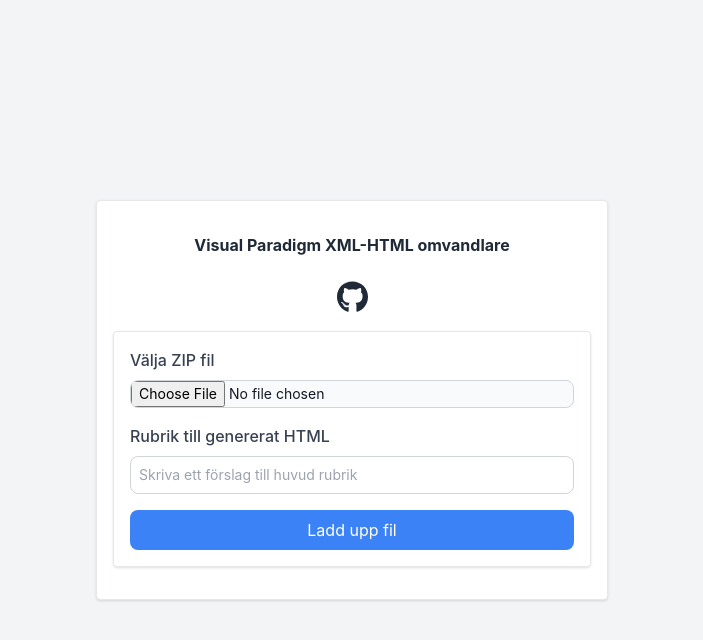
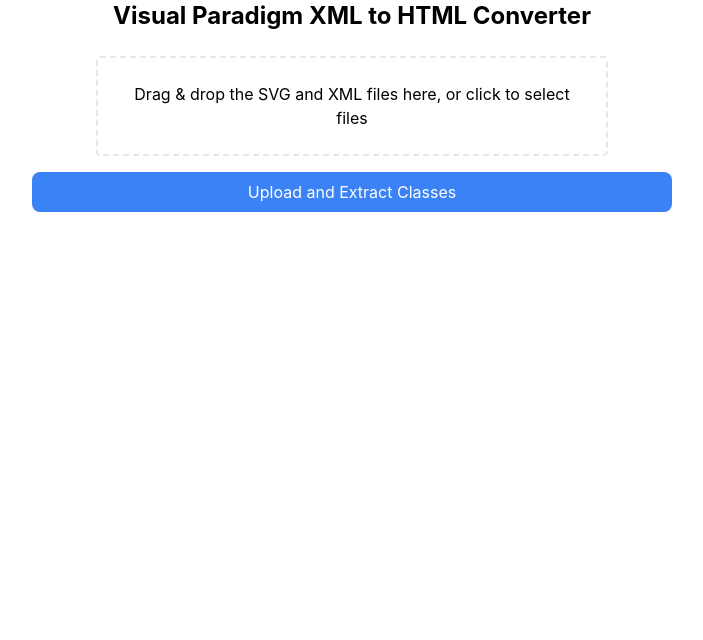
Before and after one commit to dejmail/vp-xml-html, a React (Create React App) app in the folder frontend/: page / in a window 1280 px wide. Shown: the top 640 px of the page, without its empty margins (288-991 px from the left). Built offline with nearby package versions, Linux system fonts and the light colour scheme.

Commit message:
Removed the requirements for zip file, and allow now multifile uploads. Also, one can remove unwanted classes from the draft through checkboxes, and then save the file locally. Still does not generate img map coordinates for one model though

```diff
--- a/frontend/src/App.js
+++ b/frontend/src/App.js
@@ -1,139 +1,167 @@
+import React, { useState } from 'react';
+import FileUpload from './FileUpload';
+
+const App = () => {
+  const [header, setHeader] = useState("Extracted Model - Default Header");
+  const [message, setMessage] = useState("");
+  const [classes, setClasses] = useState([]);
+  const [selectedClasses, setSelectedClasses] = useState([]);
+  const [generatedHtml, setGeneratedHtml] = useState(""); // Store the generated HTML here
+  const [disabledClasses, setDisabledClasses] = useState([]);
 
 
-import React, { useState } from 'react';
-import { FontAwesomeIcon } from '@fortawesome/react-fontawesome';
-import { faGithub } from '@fortawesome/free-brands-svg-icons';
-
-function App() {
-  const [file, setFile] = useState(null);
-  const [header, setHeader] = useState("");
-  const [message, setMessage] = useState("");
-  const [generatedHtml, setGeneratedHtml] = useState(null);
-
-  // Handle file input change
-  const handleFileChange = (event) => {
-    setFile(event.target.files[0]);
+  const handleFilesUploaded = (responseData) => {
+    if (responseData) {
+      if (responseData.html) {
+        setGeneratedHtml(responseData.html);  // Set the generated HTML
+      }
+      if (responseData.classes) {
+        setClasses(responseData.classes);  // Set the list of classes
+        setSelectedClasses(responseData.classes);  // Pre-select all classes by default
+      }
+    } else {
+      setMessage("No HTML or class content found in the response.");
+    }
   };
 
-  // Handle header input change
-  const handleHeaderChange = (event) => {
-    setHeader(event.target.value);
+  const handleClassToggle = (className) => {
+    setSelectedClasses((prevSelected) => {
+      let updatedSelected;
+      if (prevSelected.includes(className)) {
+        // If the class is already selected, remove it and disable it
+        updatedSelected = prevSelected.filter((name) => name !== className);
+        setDisabledClasses((prevDisabled) => [...prevDisabled, className]);
+      } else {
+        // If the class is not selected, add it
+        updatedSelected = [...prevSelected, className];
+      }
+
+      // Update the generated HTML preview
+      const filteredHtml = generateHtmlContent();
+      setGeneratedHtml(filteredHtml);
+
+      return updatedSelected;
+    });
   };
 
-  // Handle file upload form submission
-  const handleSubmit = async (event) => {
-    event.preventDefault();
 
-    if (!file) {
-      setMessage("Please choose a file first.");
+  const generateHtmlContent = () => {
+    if (!generatedHtml) {
+      return "";
+    }
+
+    // Parse the full HTML document from generatedHtml
+    const parser = new DOMParser();
+    const doc = parser.parseFromString(generatedHtml, "text/html");
+
+    // Find all <h2> elements (or appropriate elements representing class headers)
+    const h2Elements = doc.querySelectorAll("h2");
+
+    // Iterate over <h2> elements and remove those that are not in selectedClasses
+    h2Elements.forEach((h2) => {
+      const className = h2.textContent.trim();
+
+      // If the class is not selected, remove the <h2> and its subsequent siblings
+      if (!selectedClasses.includes(className)) {
+        let currentElement = h2;
+
+        while (currentElement) {
+          const nextElement = currentElement.nextElementSibling;
+
+          // Remove the current element from the DOM
+          currentElement.remove();
+
+          // Stop when reaching another <h2> or no more siblings
+          if (nextElement && nextElement.tagName === "H2") {
+            break;
+          }
+
+          currentElement = nextElement;
+        }
+      }
+    });
+
+    // Return the entire updated document as a string, including the <head> and <body>
+    return doc.documentElement.outerHTML;
+  };
+
+
+
+  const handleDownload = () => {
+    if (!generatedHtml) {
+      setMessage("No HTML available to download. Please generate the HTML first.");
       return;
     }
 
-    const formData = new FormData();
-    formData.append('file', file);
-    formData.append('header', header);
-
-    try {
-      const response = await fetch('/upload', {
-        method: 'POST',
-        body: formData,
-      });
-
-      if (response.ok) {
-        const result = await response.json();
-        setGeneratedHtml(result.html);
-        setMessage("Fil uppladdad.");
-      } else {
-        const errorResult = await response.json();
-        setMessage(`Fel med uppladdning. Vänligen försök igen. - ${errorResult.message}`);
-      }
-    } catch (error) {
-      console.error("Fel med uppladdning:", error);
-      setMessage("Fel med uppladdning. Vänligen försök igen.");
-    }
+    // Create a blob from the filtered HTML content and trigger the download
+    const blob = new Blob([generatedHtml], { type: 'text/html' });
+    const link = document.createElement('a');
+    link.href = URL.createObjectURL(blob);
+    link.download = 'filtered_classes.html';
+    link.click();
   };
 
-  // Function to trigger download of the generated HTML
-  const handleDownload = () => {
-    const element = document.createElement('a');
-    const fileBlob = new Blob([generatedHtml], { type: 'text/html' });
-    element.href = URL.createObjectURL(fileBlob);
-    element.download = "generated.html";
-    document.body.appendChild(element);
-    element.click();
-    document.body.removeChild(element);
-  };
 
   return (
+    <div className="App">
+      <h1 className="text-2xl font-bold text-center mb-6">Visual Paradigm XML to HTML Converter</h1>
 
-    <div className="flex items-center justify-center min-h-screen bg-gray-100">
-    <div className="w-full max-w-lg mx-auto p-4 border rounded shadow bg-white">
+      {/* File Upload Section */}
+      <FileUpload onFilesUploaded={handleFilesUploaded} />
 
-    <div className="container">
-      <div className="row my-4">
-        <h1 className="text-1xl font-bold mb-6 text-center text-gray-800">
-          Visual Paradigm XML-HTML omvandlare
-        </h1>
-        {/* GitHub Icon Link */}
-        <div className="text-center my-4">
-          <a href="https://github.com/dejmail/vp-xml-html" target="_blank" rel="noopener noreferrer">
-            <FontAwesomeIcon icon={faGithub} size="2x" className="text-gray-800 hover:text-black transition duration-300" />
-          </a>
+      <div className="my-4 text-center text-red-500">{message}</div>
+
+      {/* Display Classes for Selection */}
+{classes && classes.length > 0 && (
+  <div className="class-selection w-full max-w-lg mx-auto p-4 border rounded shadow">
+    <h2 className="text-xl font-bold mb-4">Select Classes to Include in HTML</h2>
+    <ul>
+      {classes.map((className) => (
+        <li key={className} className="my-2">
+          <label className="flex items-center">
+            <input
+              type="checkbox"
+              checked={selectedClasses.includes(className)}
+              disabled={disabledClasses.includes(className)}
+              onChange={() => handleClassToggle(className)}
+              className="mr-2"
+            />
+            {className}
+          </label>
+        </li>
+      ))}
+    </ul>
+    <button
+      onClick={() => setGeneratedHtml(generateHtmlContent())}
+      className="mt-4 w-full bg-blue-500 text-white py-2 px-4 rounded-lg hover:bg-blue-600 transition duration-300"
+    >
+      Generate HTML Preview
+    </button>
   </div>
-      </div>
+)}
 
-      {/* File Upload Form */}
-      <div className="row my-4">
-        <form onSubmit={handleSubmit} className="w-full max-w-lg mx-auto p-4 border rounded shadow">
-          <div className="mb-4">
-            <label htmlFor="file" className="block text-gray-700 font-medium mb-2">Välja ZIP fil</label>
-            <input
-              type="file"
-              id="file"
-              onChange={handleFileChange}
-              accept=".zip"
-              className="block w-full text-sm text-gray-900 border border-gray-300 rounded-lg cursor-pointer bg-gray-50 focus:outline-none"
-            />
-          </div>
-          <div className="mb-4">
-            <label htmlFor="header" className="block text-gray-700 font-medium mb-2">Rubrik till genererat HTML</label>
-            <input
-              type="text"
-              id="header"
-              value={header}
-              onChange={handleHeaderChange}
-              placeholder="Skriva ett förslag till huvud rubrik"
-              className="block w-full text-sm text-gray-900 border border-gray-300 rounded-lg p-2 focus:outline-none"
-            />
-          </div>
-          <button type="submit" className="w-full bg-blue-500 text-white py-2 px-4 rounded-lg hover:bg-blue-600 transition duration-300">
-            Ladd upp fil
-          </button>
-        </form>
-        {message && <p className="mt-4 text-center text-sm text-gray-700">{message}</p>}
-      </div>
-
-      {/* Display Generated HTML and Download Option */}
+      {/* HTML Preview and Download Button */}
       {generatedHtml && (
   <div className="row my-4">
     <div className="w-full max-w-lg mx-auto p-4 border rounded shadow">
-            <h2 className="text-xl font-bold mb-4">HTML Utkast</h2>
-            <div
-              className="generated-html-preview border p-2"
-              dangerouslySetInnerHTML={{ __html: generatedHtml }}
+      <h2 className="text-xl font-bold mb-4">HTML Preview</h2>
+      <iframe
+        title="HTML Preview"
+        className="w-full border p-2"
+        style={{ height: "600px" }}
+        srcDoc={generatedHtml} // Use `srcDoc` to embed the entire HTML document
       />
       <button
         onClick={handleDownload}
-              className="mt-4 w-full bg-green-500 text-white py-2 px-4 rounded-lg hover:bg-green-600 transition duration-300">
-              Ladda ner HTML fil
+        className="mt-4 w-full bg-green-500 text-white py-2 px-4 rounded-lg hover:bg-green-600 transition duration-300"
+      >
+        Download HTML File
       </button>
     </div>
   </div>
 )}
     </div>
-    </div>
-    </div>
   );
-}
+};
 
 export default App;
--- a/frontend/src/FileUpload.js
+++ b/frontend/src/FileUpload.js
@@ -1,74 +1,89 @@
-import React, { useState } from 'react';
+import React, { useCallback, useState } from 'react';
+import { useDropzone } from 'react-dropzone';
 
-function FileUpload() {
-  const [file, setFile] = useState(null);
-  const [header, setHeader] = useState("");
+const FileUpload = ({ onFilesUploaded }) => {
+  const [files, setFiles] = useState([]);
   const [message, setMessage] = useState("");
-  const [generatedHtml, setGeneratedHtml] = useState(null);
 
+  const onDrop = useCallback((acceptedFiles) => {
+    // Store the files dropped
+    setFiles(acceptedFiles);
+  }, []);
 
-  // Function to handle file input change
-  const handleFileChange = (event) => {
-    setFile(event.target.files[0]);
-  };
+  const { getRootProps, getInputProps } = useDropzone({
+    onDrop,
+    accept: ".zip,.svg,.xml", // Accept SVG and XML files
+    multiple: true, // Allow multiple file uploads
+  });
 
-  // Function to handle form submission
-  const handleSubmit = async (event) => {
-    event.preventDefault();
-
-    if (!file) {
-      setMessage("Välja en fil först");
+  const handleUpload = async () => {
+    // Check if we have both required files: SVG and XML
+    const svgFile = files.find(file => file.name.endsWith('.svg'));
+    const xmlFile = files.find(file => file.name.endsWith('.xml'));
+    if (!svgFile || !xmlFile) {
+      setMessage("Please upload both SVG and project.xml files.");
       return;
     }
 
-    // Create a FormData object to send file data
     const formData = new FormData();
-    formData.append('header', header)
-    formData.append('file', file);
+    formData.append('svg', svgFile);
+    formData.append('xml', xmlFile);
 
     try {
-      // Send the file to the Flask backend
       const response = await fetch('/upload', {
         method: 'POST',
-        body: formData
+        body: formData,
       });
 
       if (response.ok) {
-        const result = await response.json();
-        setMessage(`Fil uppladdad: ${result.message}`);
+        const data = await response.json();
+        onFilesUploaded(data);
+        setMessage("Files uploaded and classes extracted successfully.");
       } else {
-        setMessage("Fel med uppladdning. Försök igen.");
+        const errorResult = await response.json();
+        setMessage(`Upload failed. Please try again. - ${errorResult.message}`);
       }
     } catch (error) {
-      console.error("Fel med uppladdning:", error);
-      setMessage("Fel med uppladdning. Försök igen.");
+      console.error("Upload failed:", error);
+      setMessage("Upload failed. Please try again.");
     }
   };
 
   return (
-    <div className="min-h-screen flex items-center justify-center bg-gray-100">
-      <div className="bg-white p-8 rounded-lg shadow-lg max-w-md w-full">
-        <form onSubmit={handleSubmit}>
-          <div className="mb-4">
-            <label htmlFor="file" className="block text-gray-700 text-center font-medium mb-4">Välja ZIP fil exporterat från Visual Paradigm</label>
-            <input
-              type="file"
-              id="file"
-              onChange={handleFileChange}
-              accept=".zip"
-              className="block w-full text-sm text-gray-900 border border-gray-300 rounded-lg cursor-pointer bg-gray-50 focus:outline-none"
-            />
-          </div>
-          <button type="submit" className="w-full bg-blue-500 text-white py-2 px-4 rounded-lg hover:bg-blue-600 transition duration-300">
-            Ladda Upp
-          </button>
-        </form>
-        {message && (
-          <p className="mt-4 text-center text-sm text-gray-700">{message}</p>
-        )}
+    <div className="file-upload">
+      <div
+        {...getRootProps({
+          className: 'dropzone w-full max-w-lg mx-auto p-6 border-2 border-dashed rounded cursor-pointer text-center',
+        })}
+      >
+        <input {...getInputProps()} />
+        <p>Drag & drop the SVG and XML files here, or click to select files</p>
       </div>
+
+      {files.length > 0 && (
+
+<div class="mt-4 p-4 border border-gray-200 rounded-lg shadow-lg bg-gray-50 w-1/2 mx-auto">
+  <strong class="block text-lg font-semibold text-gray-700 mb-2">Selected Files:</strong>
+  <ul class="list-disc list-inside text-gray-600">
+            {files.map(file => (
+              <li key={file.name}>{file.name}</li>
+            ))}
+          </ul>
+        </div>
+      )}
+
+      <button
+        onClick={handleUpload}
+        className="w-1/2 mx-auto mt-4 bg-blue-500 text-white py-2 px-4 rounded-lg hover:bg-blue-600 transition duration-300 block"
+
+
+      >
+        Upload and Extract Classes
+      </button>
+
+      <div className="my-4 text-center text-red-500">{message}</div>
     </div>
   );
-}
+};
 
 export default FileUpload;
```
Also changed, not shown: 2 other files (tests, documents, lock files or other folders). Lines whose indentation alone changed are shown as unchanged.
